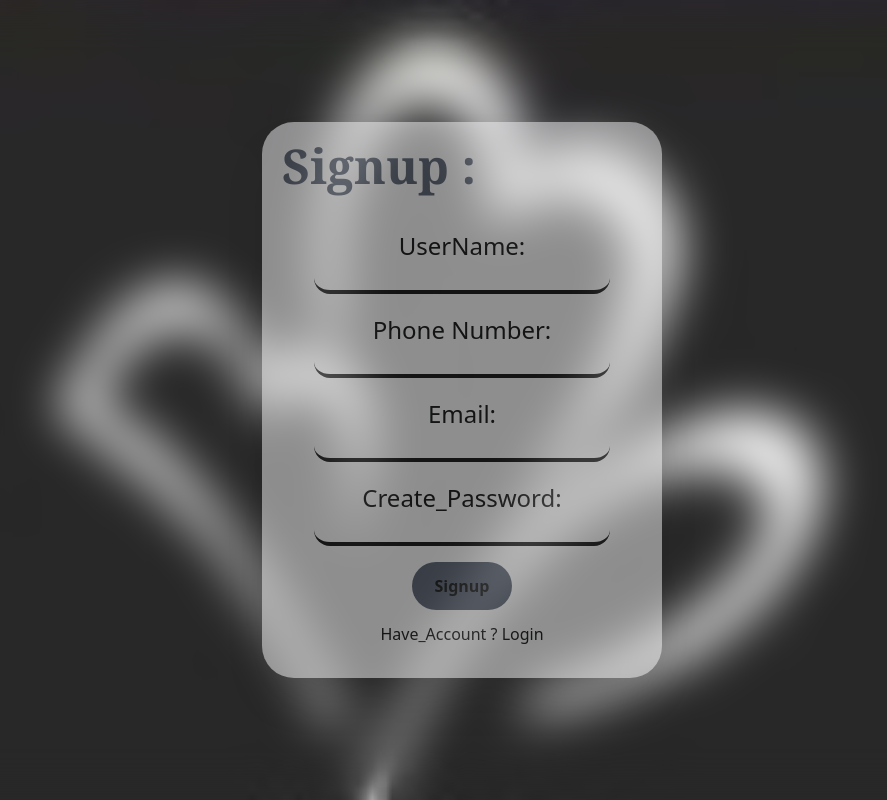
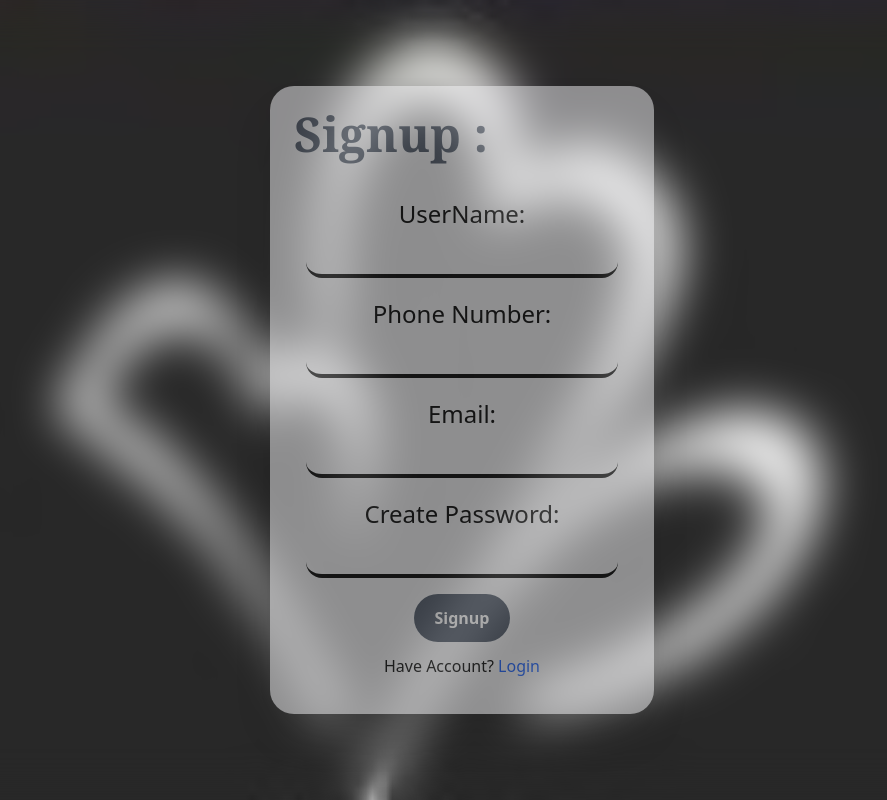
Before and after one commit to MAHESWARA-PANDIYAN-A/FMS_client, a React (Vite) app: page /signup in a window 1280 px wide. Shown: the whole page, without its empty margins (178-1065 px from the left). Built offline with nearby package versions, Linux system fonts and the light colour scheme.

Commit message:
Second commit

```diff
--- a/src/Pages/Admin_Dashboard.jsx
+++ b/src/Pages/Admin_Dashboard.jsx
@@ -21,7 +21,7 @@ const Admin_Dashboard = () => {
 
   const fetchRequests = async () => {
     try {
-      const res = await axios.get('http://localhost:5000/bmp/requests')
+      const res = await axios.get('https://fms-server-165n.onrender.com/bmp/requests')
       setRequests(res.data)
     } catch (err) {
       console.error('Error fetching requests:', err)
@@ -35,7 +35,7 @@ const Admin_Dashboard = () => {
   const handleSubmit = async () => {
     try {
       const user = JSON.parse(localStorage.getItem('user'))
-      await axios.post('http://localhost:5000/bmp/requests', {
+      await axios.post('https://fms-server-165n.onrender.com/bmp/requests', {
         ...formData,
         userId: user._id
       })
@@ -56,7 +56,7 @@ const Admin_Dashboard = () => {
 
   const updateStatus = async (id, status) => {
     try {
-      await axios.put(`http://localhost:5000/bmp/requests/${id}/status`, { status })
+      await axios.put(`https://fms-server-165n.onrender.com/bmp/requests/${id}/status`, { status })
       fetchRequests()
     } catch (err) {
       console.error('Error updating status:', err)
--- a/src/Pages/Login.jsx
+++ b/src/Pages/Login.jsx
@@ -12,7 +12,7 @@ const Login = () => {
     const login = async (e) => {
         e.preventDefault()
         try {
-            const res = await axios.post('http://localhost:5000/bmp/login', { name, password: pass })
+            const res = await axios.post('https://fms-server-165n.onrender.com/bmp/login', { name, password: pass })
             localStorage.setItem('user', JSON.stringify(res.data))
             setName('')
             setPass('')
@@ -47,7 +47,7 @@ const Login = () => {
                     <div><button type='submit' className='mt-4 w-24 bg-gray-600 text-white p-3 rounded-3xl font-bold cursor-pointer hover:bg-gray-700'>Login</button></div>
                 </form>
                 {message && <p className='text-center mt-3 text-red-600'>{message}</p>}
-                <p className='text-center mt-5'>New User? <a href='/signup' className='text-blue-600 hover:underline'>Sign up</a></p>
+                <p className='text-center mt-5'>New User? <Link to='/signup' className='text-blue-600 hover:underline'>Sign up</Link></p>
             </div>
         </div>
     )
--- a/src/Pages/Signup.jsx
+++ b/src/Pages/Signup.jsx
@@ -11,38 +11,44 @@ const Signup = () => {
     const [phone, setPhone] = useState('')
     const [message, setMessage] = useState('');
     const navigate = useNavigate();
-    const register = async () => {
+    const register = async (e) => {
+        e.preventDefault()
         try {
-            const res = await axios.post('http://localhost:5000/bmp/signup', { name, phone, email, pass })
+            const res = await axios.post('https://fms-server-165n.onrender.com/bmp/signup', { name, phone, email, password: pass })
             setName('')
             setPhone('')
             setEmail('')
             setPass('')
 
             setMessage(res.data.message)
-            setTimeout(() => navigate('/login'), 1000)
-            setMessage('')
+            setTimeout(() => {
+                navigate('/login')
+                setMessage('')
+            }, 1000)
         }
         catch (err) {
             console.error(err)
+            setMessage(err.response?.data?.message || 'Signup failed')
         }
     }
 
     return (
-        <div className="signup--card-container h-screen flex flex-col justify-center items-center ">
-            <div className="signup-card bg-gray-100 opacity-50 w-100 text-center p-5 rounded-4xl shadow-2xl">
-                <h1 className="signup-card-title text-gray-600 font-extrabold font-serif text-left text-5xl mb-5">Signup :</h1>
-                <h2 className='pt-5 text-2xl'>UserName:</h2>
-                <input className='border-b-4 rounded-b-2xl text-xl' value={name} onChange={(e) => setName(e.target.value)} required={true} ></input>
-                <h2 className='pt-5 text-2xl'>Phone Number:</h2>
-                <input className='border-b-4 rounded-b-2xl text-xl' value={phone} onChange={(e) => setPhone(e.target.value)} required={true}></input>
-                <h2 className='pt-5 text-2xl'>Email:</h2>
-                <input className='border-b-4 rounded-b-2xl text-xl' value={email} onChange={(e) => setEmail(e.target.value)} required={true}></input>
-                <h2 className='pt-5 text-2xl'>Create_Password:</h2>
-                <input className='border-b-4 rounded-b-2xl text-xl' value={pass} onChange={(e) => setPass(e.target.value)} required={true}></input>
-                <h1><button className='mt-4 w-25 bg-gray-600 p-3 rounded-3xl font-bold cursor-pointer' onClick={register}>Signup</button></h1>
-
-                <p className='text-center m-3'>Have_Account ? <a href='/'>Login</a></p>
+        <div className="signup--card-container h-screen flex flex-col justify-center items-center">
+            <div className="signup-card bg-gray-100 opacity-50 w-96 text-center p-6 rounded-3xl shadow-2xl">
+                <form onSubmit={register}>
+                    <h1 className="signup-card-title text-gray-600 font-extrabold font-serif text-left text-5xl mb-5">Signup :</h1>
+                    <h2 className='pt-5 text-2xl'>UserName:</h2>
+                    <input className='border-b-4 rounded-b-2xl text-xl p-2' value={name} onChange={(e) => setName(e.target.value)} required />
+                    <h2 className='pt-5 text-2xl'>Phone Number:</h2>
+                    <input className='border-b-4 rounded-b-2xl text-xl p-2' value={phone} onChange={(e) => setPhone(e.target.value)} required />
+                    <h2 className='pt-5 text-2xl'>Email:</h2>
+                    <input type='email' className='border-b-4 rounded-b-2xl text-xl p-2' value={email} onChange={(e) => setEmail(e.target.value)} required />
+                    <h2 className='pt-5 text-2xl'>Create Password:</h2>
+                    <input type='password' className='border-b-4 rounded-b-2xl text-xl p-2' value={pass} onChange={(e) => setPass(e.target.value)} required />
+                    <div><button type='submit' className='mt-4 w-24 bg-gray-600 text-white p-3 rounded-3xl font-bold cursor-pointer hover:bg-gray-700'>Signup</button></div>
+                </form>
+                {message && <p className='text-center mt-3 text-red-600'>{message}</p>}
+                <p className='text-center m-3'>Have Account? <a href='/' className='text-blue-600 hover:underline'>Login</a></p>
             </div>
         </div>
     )
--- a/src/Pages/User_Dashboard.jsx
+++ b/src/Pages/User_Dashboard.jsx
@@ -24,7 +24,7 @@ const User_Dashboard = () => {
 
     const fetchUserRequests = async (userId) => {
         try {
-            const res = await axios.get(`http://localhost:5000/bmp/requests/user/${userId}`)
+            const res = await axios.get(`https://fms-server-165n.onrender.com/bmp/requests/user/${userId}`)
             setRequests(res.data)
         } catch (err) {
             console.error('Error fetching requests:', err)
@@ -37,7 +37,7 @@ const User_Dashboard = () => {
 
     const handleSubmit = async () => {
         try {
-            await axios.post('http://localhost:5000/bmp/requests', {
+            await axios.post('https://fms-server-165n.onrender.com/bmp/requests', {
                 ...formData,
                 userId: user._id
             })
```
